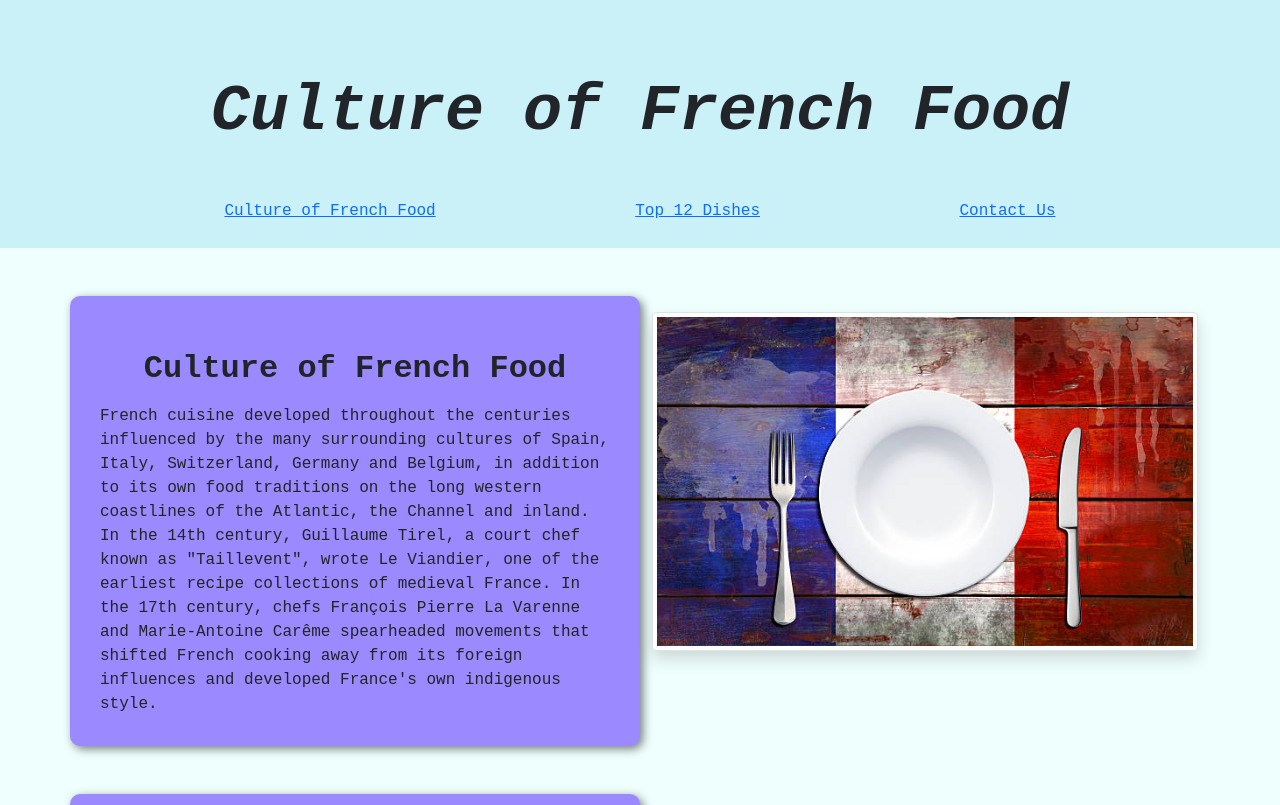
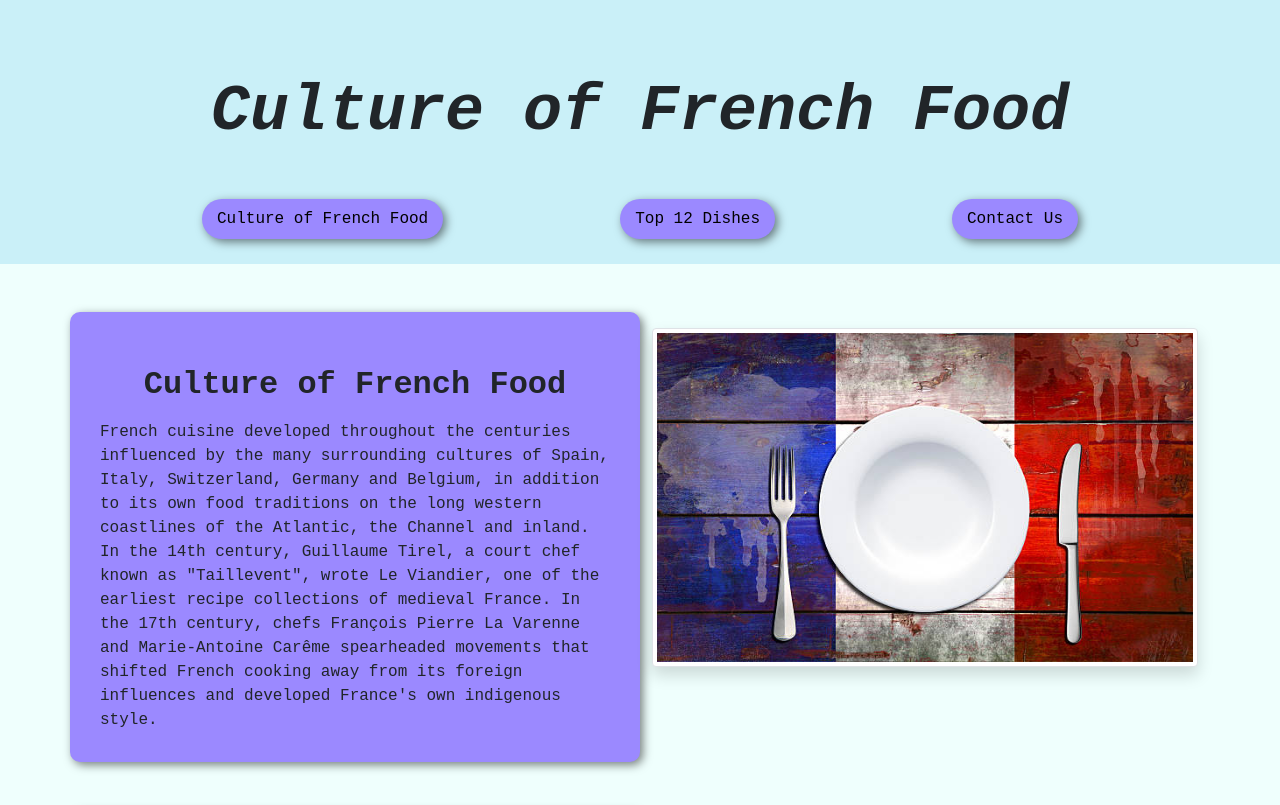
Before and after one commit to vitamix159/french-cuisine-shecodes, a plain HTML site: page index.html in a window 1280 px wide. Shown: the top 805 px of the page. Drawn offline with nearby package versions, Linux system fonts and the light colour scheme.

Commit message:
Made some changes to HMTL files

```diff
--- a/index.html
+++ b/index.html
@@ -12,10 +12,10 @@
 <body>
     <header>
         <h1 class="text-center mt-5 mb-5">Culture of French Food</h1>
-        <div class="d-flex justify-content-evenly sticky-top">
-            <a href="/index.html">Culture of French Food</a>
-            <a href="/top.html">Top 12 Dishes</a>
-            <a href="/top.html#contact">Contact Us</a>
+        <div class="d-sm-flex justify-content-evenly">
+            <a href="/index.html" class="menu">Culture of French Food</a>
+            <a href="/top.html" class="menu">Top 12 Dishes</a>
+            <a href="/top.html#contact" class="menu">Contact Us</a>
         </div>
     </header>
     <main>
```
Also changed, not shown: top.html (+3 -3 lines).
